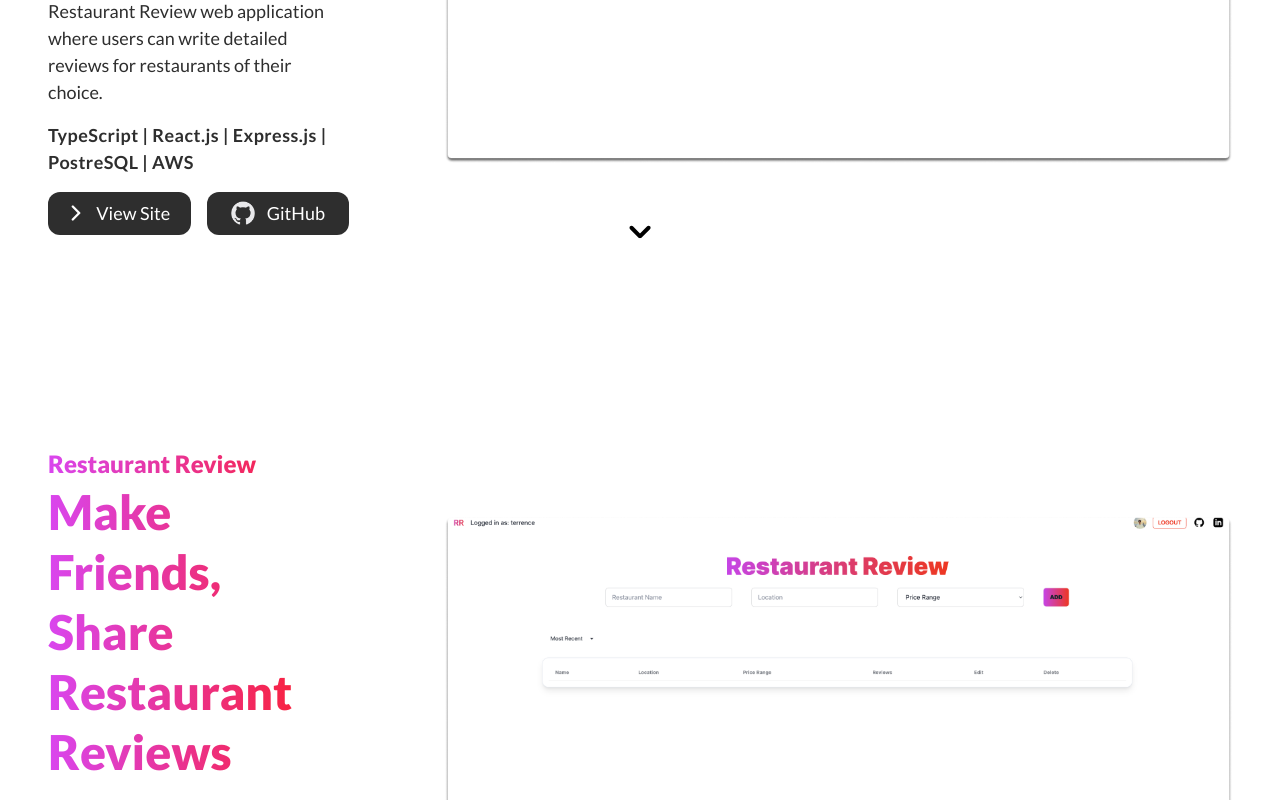
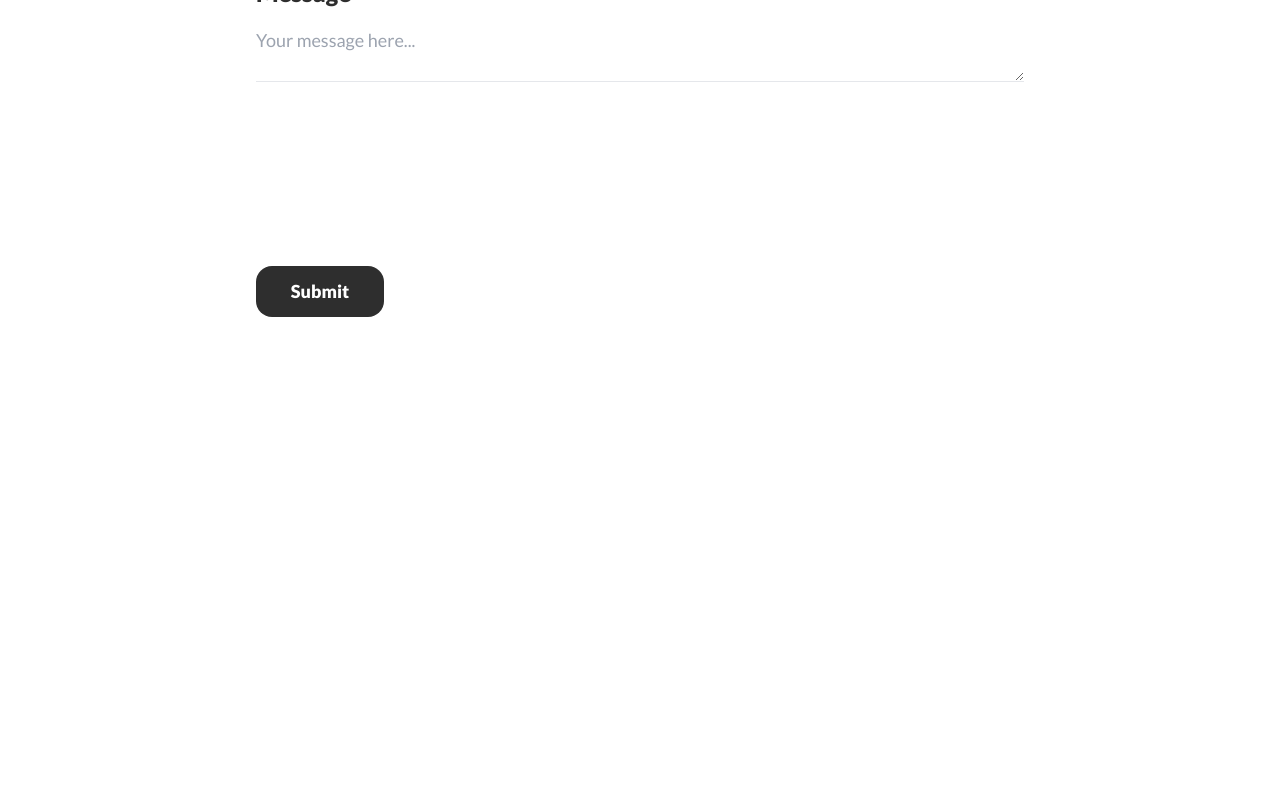
Before and after one commit to terrencejihoonjung/portfolio, a React (Vite) app: page / in a window 1280 px wide. Shown: the part 2860-3660 px from the top of the page. After the commit the page ends 3200 px from the top, so only its background shows below. Built offline with nearby package versions, Linux system fonts and the light colour scheme.

Commit message:
working on project pages

```diff
--- a/src/pages/Home/Home.tsx
+++ b/src/pages/Home/Home.tsx
@@ -1,7 +1,10 @@
+import ProjectType from "../Project/types/ProjectType.tsx";
 import Cover from "../Cover/Cover.tsx";
 import About from "../About/About.tsx";
 import Project from "../Project/Project.tsx";
 import Contact from "../Contact/Contact.tsx";
+
+import GitHub from "../../assets/Git.png";
 
 type HomeProps = {
   scrollToTarget: (target: HTMLElement) => void;
@@ -9,14 +12,35 @@ type HomeProps = {
   setMountToast: React.Dispatch<React.SetStateAction<boolean>>;
 };
 
+const projectData: ProjectType[] = [
+  {
+    id: 1,
+    title: "Restaurant Review",
+    subtitle: "Make Friends, Share Restaurant Reviews",
+    description:
+      "Restaurant Review web application where users can write detailed reviews for restaurants of their choice.",
+    technologies: "TypeScript | React.js | Express.js | PostreSQL | AWS",
+    deploymentLink: "",
+    githubLink: "https://github.com/terrencejihoonjung/yelp-clone",
+    imageURL: GitHub,
+  },
+];
+
 function Home({ scrollToTarget, mountToast, setMountToast }: HomeProps) {
   return (
     <main className="relative h-full w-full inset-0 z-0 flex flex-col">
       <Cover scrollToTarget={scrollToTarget} />
       <About scrollToTarget={scrollToTarget} />
-      <Project projectId={1} scrollToTarget={scrollToTarget} />
-      <Project projectId={2} scrollToTarget={scrollToTarget} />
-      <Project projectId={3} scrollToTarget={scrollToTarget} />
+      {projectData.map((project) => {
+        return (
+          <Project
+            key={project.id}
+            scrollToTarget={scrollToTarget}
+            project={project}
+          />
+        );
+      })}
+
       <Contact mountToast={mountToast} setMountToast={setMountToast} />
     </main>
   );
--- a/src/pages/Project/Project.tsx
+++ b/src/pages/Project/Project.tsx
@@ -5,20 +5,21 @@ import RightArrow from "../../components/ui/Project/RightArrow.tsx";
 import RestaurantReview from "../../assets/RestaurantReview.png";
 import { motion, useInView, MotionConfig } from "framer-motion";
 import { useRef } from "react";
-import GitHub from "../../assets/Git.png";
+import ProjectType from "./types/ProjectType.tsx";
+import { Link } from "react-router-dom";
 
 type ProjectProps = {
   scrollToTarget: (target: HTMLElement) => void;
-  projectId: number;
+  project: ProjectType;
 };
 
-function Project({ scrollToTarget, projectId }: ProjectProps) {
+function Project({ scrollToTarget, project }: ProjectProps) {
   const ref = useRef<HTMLDivElement>(null);
   const { isDarkMode } = useDarkMode();
   const isInView = useInView(ref, { once: true, amount: 0.5 });
 
   const nextScrollRef: string =
-    projectId < 3 ? `project_${projectId + 1}` : `contact`;
+    project.id < 3 ? `project_${project.id + 1}` : `contact`;
 
   function handleScroll() {
     const ref = document.getElementById(nextScrollRef) as HTMLElement | null;
@@ -28,7 +29,7 @@ function Project({ scrollToTarget, projectId }: ProjectProps) {
   return (
     <>
       <motion.div
-        id={`project_${projectId}`}
+        id={`project_${project.id}`}
         ref={ref}
         variants={container}
         initial="hidden"
@@ -46,28 +47,26 @@ function Project({ scrollToTarget, projectId }: ProjectProps) {
               <div className="space-y-4 font-lato flex flex-col justify-center items-start tablet:items-center desktop:items-start w-full h-3/5">
                 <div className="bg-gradient-to-r from-fuchsia-500 to-yelp-red text-transparent bg-clip-text flex flex-col items-start tablet:flex-row tablet:items-center desktop:items-start desktop:flex-col">
                   <h1 className="text-lg tablet:text-md desktop:text-lg font-black">
-                    Restaurant Review
+                    {project.title}
                   </h1>
                   <p className="hidden tablet:block desktop:hidden text-md tablet:text-md font-black">
                     &nbsp; - &nbsp;
                   </p>
                   <h2 className="text-xl tablet:text-md desktop:text-2xl font-black leading-tight">
-                    Make Friends, Share Restaurant Reviews
+                    {project.subtitle}
                   </h2>
                 </div>
 
-                <p className="text-md font-regular">
-                  Restaurant Review web application where users can write
-                  detailed reviews for restaurants of their choice.
-                </p>
+                <p className="text-md font-regular">{project.description}</p>
                 <span className="text-sm tablet:text-md desktop:text-md font-bold tracking-wide">
-                  TypeScript | React.js | Express.js | PostreSQL | AWS
+                  {project.technologies}
                 </span>
                 <motion.span
                   variants={text}
                   className="w-full space-x-4 justify-center items-center hidden desktop:flex"
                 >
                   <button
+                    disabled
                     className={`${
                       isDarkMode
                         ? `text-text bg-background`
@@ -85,7 +84,7 @@ function Project({ scrollToTarget, projectId }: ProjectProps) {
                     } basis-1/2 hover:bg-green-500 transition ease-in-out duration-200 tablet:flex space-x-3 text-md justify-center items-center py-2 rounded-xl hover:shadow-2xl hover:-translate-y-1`}
                   >
                     <img
-                      src={GitHub}
+                      src={project.imageURL}
                       className={`h-6 w-6 ${isDarkMode ? "" : `invert`}`}
                     />
                     <span>GitHub</span>
@@ -132,7 +131,7 @@ function Project({ scrollToTarget, projectId }: ProjectProps) {
                 } flex basis-1/2 space-x-3 hover:bg-green-500 transition ease-in-out duration-200 text-md justify-center items-center py-2 rounded-xl hover:shadow-2xl hover:-translate-y-1`}
               >
                 <img
-                  src={GitHub}
+                  src={project.imageURL}
                   className={`h-6 w-6 ${isDarkMode ? "" : `invert`}`}
                 />
                 <span>GitHub</span>
--- /dev/null
+++ b/src/pages/Project/types/ProjectType.tsx
@@ -0,0 +1,12 @@
+type Project = {
+  id: number;
+  title: string;
+  subtitle: string;
+  description: string;
+  technologies: string;
+  deploymentLink: string;
+  githubLink: string;
+  imageURL: string;
+};
+
+export default Project;
```
